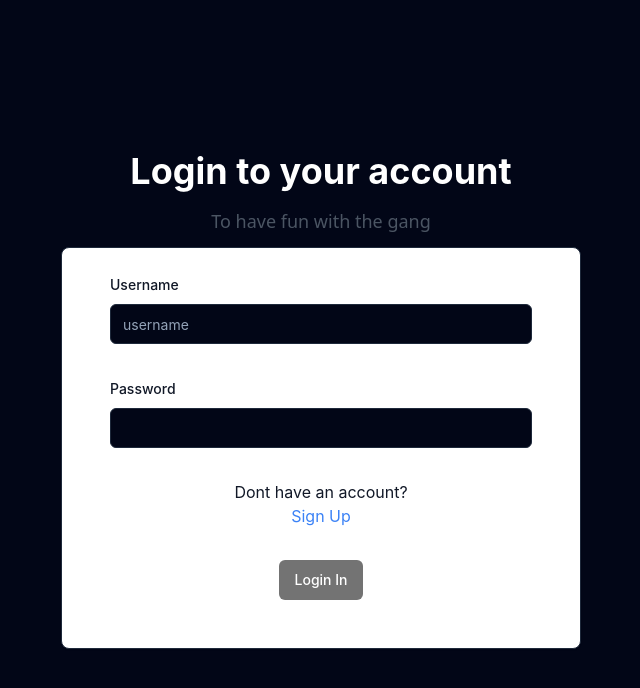
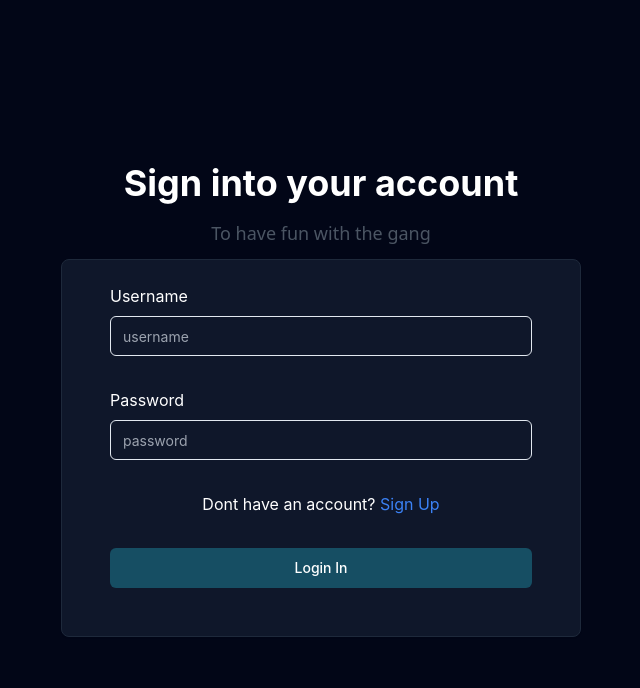
Before and after one commit to JCriz01/Vibe, a React (Vite) app in the folder frontend/: page /auth in a window 1280 px wide. Shown: the top 688 px of the page, without its empty margins (319-959 px from the left). Built offline with nearby package versions, Linux system fonts and the light colour scheme.

Commit message:
removed Chakra UI

```diff
--- a/frontend/src/components/LoginForm.tsx
+++ b/frontend/src/components/LoginForm.tsx
@@ -1,6 +1,6 @@
 import React, { useState } from "react";
 import { zodResolver } from "@hookform/resolvers/zod";
-import { useForm } from "react-hook-form";
+import { useForm, SubmitHandler } from "react-hook-form";
 import { z } from "zod";
 import { useAtom } from "jotai";
 //import { useSetRecoilState } from "recoil";
@@ -29,6 +29,11 @@ import { Link } from "react-router-dom";
 
 import { useToast } from "@/components/ui/use-toast";
 
+type Inputs = {
+  exampe: string;
+  exampleRequired: string;
+};
+
 const LoginForm = () => {
   const navigate = useNavigate();
   const [, setAuthScreen] = useAtom(authScreenAtom);
@@ -39,6 +44,22 @@ const LoginForm = () => {
   //const showToast = useShowToast();
   const { toast } = useToast();
 
+  //adding form that may replace current form data
+  const {
+    register,
+    handleSubmit,
+    watch,
+    formState: { errors },
+  } = useForm<z.infer<typeof formSchema>>({
+    resolver: zodResolver(formSchema),
+    defaultValues: {
+      username: "",
+      password: "",
+    },
+  });
+
+  //remove this later
+  /*
   const form = useForm<z.infer<typeof formSchema>>({
     resolver: zodResolver(formSchema),
     defaultValues: {
@@ -46,7 +67,7 @@ const LoginForm = () => {
       password: "",
     },
   });
-
+  */
   async function onSubmit(formData: z.infer<typeof formSchema>) {
     //do something with the values
     console.log(formData);
@@ -65,10 +86,10 @@ const LoginForm = () => {
       });
       const data = await res.json();
       console.log(data);
-      if (data.error) {
+      if (data.errorCode) {
         toast({
-          title: "Error",
-          description: data.error,
+          title: "Sign in error",
+          description: data.message,
           variant: "destructive",
         });
         return;
@@ -101,54 +122,50 @@ const LoginForm = () => {
   return (
     <div className="flex flex-col items-center justify-center flex-cov h-full">
       <div className=" flex flex-col items-center mb-3 gap-4">
-        <h2 className=" dark:text-white text-center self-center text-4xl font-bold">Login to your account</h2>
+        <h2 className=" dark:text-white text-center self-center text-4xl font-bold">
+          Sign into your account
+        </h2>
         <p className=" text-gray-600 font-sans text-lg">
           To have fun with the gang
         </p>
       </div>
-      <Card className="p-3 md:w-3/5 lg:w-[520px] dark:bg-white">
+      <Card className="p-3 md:w-3/5 lg:w-[520px] dark:bg-slate-900">
         <CardContent className="flex flex-col ">
-          <Form {...form}>
           <form
-              onSubmit={form.handleSubmit(onSubmit)}
-              className="space-y-8 p-3 flex flex-col dark:text-gray-900"
+            onSubmit={handleSubmit(onSubmit)}
+            className=" p-3 flex flex-col dark:text-white space-y-8"
           >
-              <FormField
-                control={form.control}
-                name="username"
-                render={({ field }) => (
-                  <FormItem>
-                    <FormLabel>Username</FormLabel>
-                    <FormControl>
-                      <Input
-                        className=" dark:text-gray-200 bg-white "
+            <div className="space-y-2">
+              <label htmlFor="Username">Username</label>
+              {/* register your input into the hook by invoking the "register" function */}
+              <input
                 placeholder="username"
-                        {...field}
+                {...register("username")}
+                className="flex h-10 w-full rounded-md border border-slate-200 dark:bg-slate-900 px-3 py-2 text-sm ring-offset-white"
               />
-                    </FormControl>
+              {errors.username && (
+                <span className="text-red-800">{errors.username.message}</span>
+              )}
+            </div>
 
-                    <FormMessage />
-                  </FormItem>
+            <div className="space-y-2">
+              <label htmlFor="password">Password</label>
+              {/* include validation with required or other standard HTML validation rules */}
+              <input
+                {...register("password", { required: true })}
+                className="flex h-10 w-full rounded-md border border-slate-200 dark:bg-slate-900 px-3 py-2 text-sm ring-offset-white"
+                placeholder="password"
+              />
+              {/* errors will return when field validation fails  */}
+              {errors.password && (
+                <span className="text-red-800">{errors.password.message}</span>
               )}
-              />
-              <FormField
-                control={form.control}
-                name="password"
-                render={({ field }) => (
-                  <FormItem>
-                    <FormLabel>Password</FormLabel>
-                    <FormControl>
-                      <Input className=" dark:text-gray-200 " {...field} />
-                    </FormControl>
-
-                    <FormMessage />
-                  </FormItem>
-                )}
-              />
+            </div>
             <div className="flex items-center justify-center">
-                <p className=" self-center dark:text-gray-900 text-center">Dont have an account? {" "}
+              <p className=" self-center dark:white text-center">
+                Dont have an account?{" "}
                 <Link to={"/"} onClick={() => setAuthScreen("register")}>
-                    <p className={"text-blue-500"}>Sign Up</p>
+                  <span className={"text-blue-500"}>Sign Up</span>
                 </Link>
               </p>
             </div>
@@ -157,16 +174,17 @@ const LoginForm = () => {
                 <l-ring />
               </Button>
             ) : (
-                <Button className="self-center dark:bg-neutral-500" type="submit">
-                  <p className={"dark:text-white"}>Login In</p>
+              <Button
+                className="self-center dark:bg-cyan-900 w-full p-4"
+                type="submit"
+              >
+                <p className={"dark:text-white font-medium"}>Login In</p>
               </Button>
             )}
           </form>
-          </Form>
         </CardContent>
       </Card>
     </div>
   );
 };
-
 export default LoginForm;
```
Also changed, not shown: 1 other file (tests, documents, lock files or other folders). Lines whose indentation alone changed are shown as unchanged.
